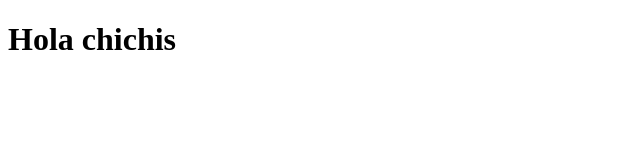
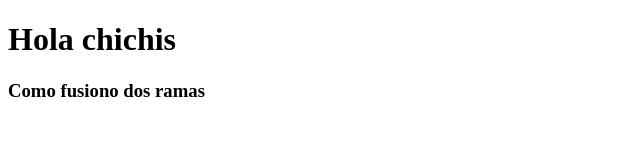
Before and after one commit to LauradelPilarBeltran/proyecto-coder, a plain HTML site: page index.html in a window 1280 px wide. Shown: the whole page, without its empty margins (0-640 px from the left). Drawn offline with Linux system fonts and the light colour scheme.

Commit message:
Agregue un h3

```diff
--- a/index.html
+++ b/index.html
@@ -8,5 +8,6 @@
 </head>
 <body>
     <h1>Hola chichis</h1>
+    <h3>Como fusiono dos ramas</h3>
 </body>
 </html>
```
